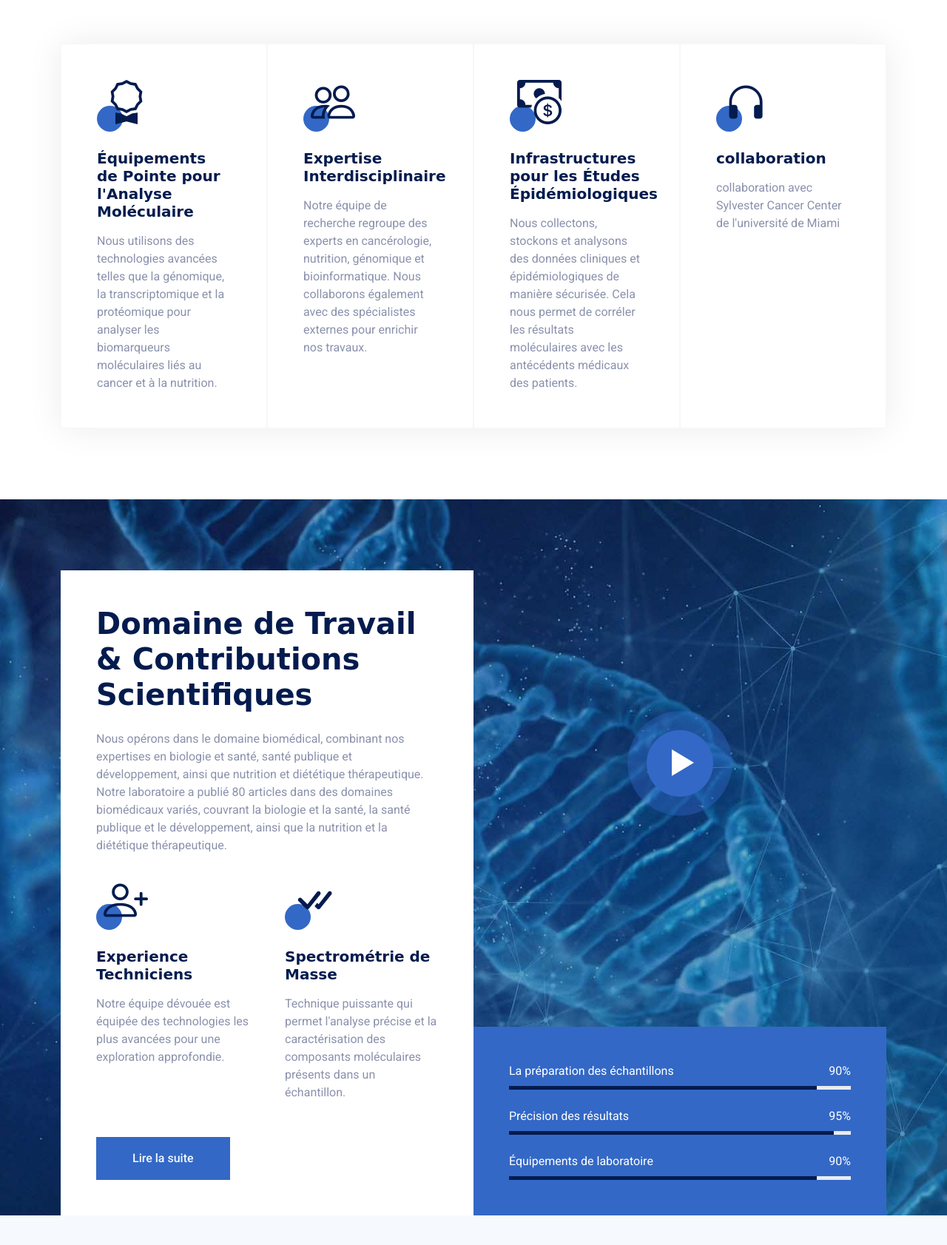
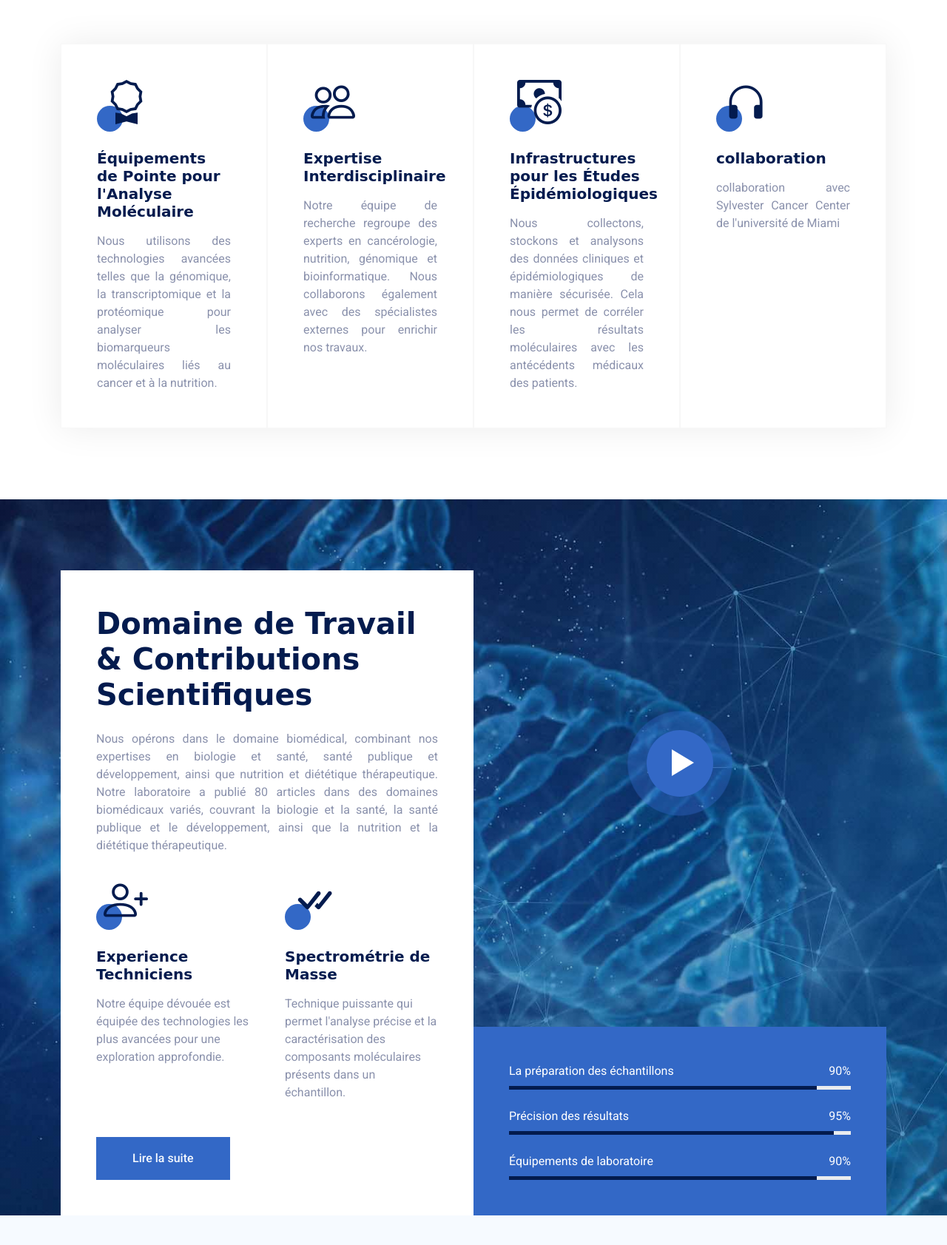
Before and after one commit to Gbelian/LBMCN, a Django app: page / in a window 1280 px wide. Shown: the part 1135-2818 px from the top of the page at 74% size. Run offline with Django 5.2, Linux system fonts and the light colour scheme; data that the repository does not hold is empty; some libraries are stand-ins or nearby versions; some web fonts are replaced.

Commit message:
mise à jour

```diff
--- a/Website/templates/Website/confirmation.html
+++ b/Website/templates/Website/confirmation.html
@@ -44,7 +44,7 @@
         <div class="container py-5">
             <div class="text-center mx-auto wow fadeInUp" data-wow-delay="0.1s" style="max-width: 600px;">
                 <h1 class="display-6 mb-3">Contactez - nous</h1>
-                <p class="mb-5" >Pour toute question, suggestion ou demande d'information, n'hésitez pas à remplir le formulaire ci-dessous. Nous nous engageons à vous répondre dans les plus brefs délais.</p>
+                <p class="mb-5" style="text-align: justify;" >Pour toute question, suggestion ou demande d'information, n'hésitez pas à remplir le formulaire ci-dessous. Nous nous engageons à vous répondre dans les plus brefs délais.</p>
                 <p class="mb-5" style="text-align: justify;">
                     Inscription réussie ! Merci de nous avoir faire confiance. Nous vous contacterons dans les plus bref délaie!
                 </p>
--- a/Website/templates/Website/contact.html
+++ b/Website/templates/Website/contact.html
@@ -44,7 +44,7 @@
         <div class="container py-5">
             <div class="text-center mx-auto wow fadeInUp" data-wow-delay="0.1s" style="max-width: 600px;">
                 <h1 class="display-6 mb-3">Contactez - nous</h1>
-                <p class="mb-5">Pour toute question, suggestion ou demande d'information, n'hésitez pas à remplir le formulaire ci-dessous. Nous nous engageons à vous répondre dans les plus brefs délais.</p>
+                <p class="mb-5" style="text-align: justify;" >Pour toute question, suggestion ou demande d'information, n'hésitez pas à remplir le formulaire ci-dessous. Nous nous engageons à vous répondre dans les plus brefs délais.</p>
             </div>
             <div class="row contact-info position-relative g-0 mb-5">
                 <div class="col-lg-6">
--- a/Website/templates/Website/index.html
+++ b/Website/templates/Website/index.html
@@ -121,7 +121,7 @@
                             <i class="bi bi-award text-dark"></i>
                         </div>
                         <h5 class="mb-3">Équipements de Pointe pour l'Analyse Moléculaire</h5>
-                        <p class="mb-0">Nous utilisons des technologies avancées telles que la génomique, la transcriptomique et la protéomique pour analyser les biomarqueurs moléculaires liés au cancer et à la nutrition. </p>
+                        <p class="mb-0"  style="text-align: justify;" >Nous utilisons des technologies avancées telles que la génomique, la transcriptomique et la protéomique pour analyser les biomarqueurs moléculaires liés au cancer et à la nutrition. </p>
                     </div>
                 </div>
                 <div class="col-md-6 col-lg-3 wow fadeIn" data-wow-delay="0.3s">
@@ -130,7 +130,7 @@
                             <i class="bi bi-people text-dark"></i>
                         </div>
                         <h5 class="mb-3">Expertise Interdisciplinaire</h5>
-                        <p class="mb-0">Notre équipe de recherche regroupe des experts en cancérologie, nutrition, génomique et bioinformatique. Nous collaborons également avec des spécialistes externes pour enrichir nos travaux.</p>
+                        <p class="mb-0" style="text-align: justify;" >Notre équipe de recherche regroupe des experts en cancérologie, nutrition, génomique et bioinformatique. Nous collaborons également avec des spécialistes externes pour enrichir nos travaux.</p>
                     </div>
                 </div>
                 <div class="col-md-6 col-lg-3 wow fadeIn" data-wow-delay="0.5s">
@@ -139,7 +139,7 @@
                             <i class="bi bi-cash-coin text-dark"></i>
                         </div>
                         <h5 class="mb-3"> Infrastructures pour les Études Épidémiologiques </h5>
-                        <p class="mb-0">Nous collectons, stockons et analysons des données cliniques et épidémiologiques de manière sécurisée. Cela nous permet de corréler les résultats moléculaires avec les antécédents médicaux des patients.</p>
+                        <p class="mb-0"  style="text-align: justify;" >Nous collectons, stockons et analysons des données cliniques et épidémiologiques de manière sécurisée. Cela nous permet de corréler les résultats moléculaires avec les antécédents médicaux des patients.</p>
                     </div>
                 </div>
                 <div class="col-md-6 col-lg-3 wow fadeIn" data-wow-delay="0.7s">
@@ -148,7 +148,7 @@
                             <i class="bi bi-headphones text-dark"></i>
                         </div>
                         <h5 class="mb-3">collaboration</h5>
-                        <p class="mb-0">collaboration avec Sylvester Cancer Center de l'université de Miami</p>
+                        <p class="mb-0"  style="text-align: justify;" >collaboration avec Sylvester Cancer Center de l'université de Miami</p>
                     </div>
                 </div>
             </div>
@@ -164,21 +164,21 @@
                 <div class="col-lg-6 pt-lg-5">
                     <div class="bg-white p-5 mt-lg-5">
                         <h1 class="display-6 mb-4 wow fadeIn" data-wow-delay="0.3s">Domaine de Travail & Contributions Scientifiques</h1>
-                        <p class="mb-4 wow fadeIn" data-wow-delay="0.4s">Nous opérons dans le domaine biomédical, combinant nos expertises en biologie et santé, santé publique et développement, ainsi que nutrition et diététique thérapeutique. Notre laboratoire a publié 80 articles dans des domaines biomédicaux variés, couvrant la biologie et la santé, la santé publique et le développement, ainsi que la nutrition et la diététique thérapeutique.</p>
+                        <p class="mb-4 wow fadeIn" data-wow-delay="0.4s"  style="text-align: justify;" >Nous opérons dans le domaine biomédical, combinant nos expertises en biologie et santé, santé publique et développement, ainsi que nutrition et diététique thérapeutique. Notre laboratoire a publié 80 articles dans des domaines biomédicaux variés, couvrant la biologie et la santé, la santé publique et le développement, ainsi que la nutrition et la diététique thérapeutique.</p>
                         <div class="row g-5 pt-2 mb-5">
                             <div class="col-sm-6 wow fadeIn" data-wow-delay="0.3s">
                                 <div class="icon-box-primary mb-4">
                                     <i class="bi bi-person-plus text-dark"></i>
                                 </div>
                                 <h5 class="mb-3">Experience Techniciens</h5>
-                                <span>Notre équipe dévouée est équipée des technologies les plus avancées pour une exploration approfondie.</span>
+                                <span  style="text-align: justify;" >Notre équipe dévouée est équipée des technologies les plus avancées pour une exploration approfondie.</span>
                             </div>
                             <div class="col-sm-6 wow fadeIn" data-wow-delay="0.4s">
                                 <div class="icon-box-primary mb-4">
                                     <i class="bi bi-check-all text-dark"></i>
                                 </div>
                                 <h5 class="mb-3">Spectrométrie de Masse</h5>
-                                <span>Technique puissante qui permet l'analyse précise et la caractérisation des composants moléculaires présents dans un échantillon.</span>
+                                <span  style="text-align: justify;" >Technique puissante qui permet l'analyse précise et la caractérisation des composants moléculaires présents dans un échantillon.</span>
                             </div>
                         </div>
                         <a class="btn btn-primary py-3 px-5 wow fadeIn" data-wow-delay="0.5s" href="">Lire la suite</a>
@@ -270,7 +270,7 @@
                             <i class="bi bi-heart-pulse text-dark"></i>
                         </div>
                         <h5 class="mb-3">Spectrométrie de Masse</h4>
-                            <p class="mb-4">La spectrométrie de masse est une technique puissante qui permet l'analyse précise et la caractérisation des composants moléculaires présents dans un échantillon.</p>
+                            <p class="mb-4"  style="text-align: justify;" >La spectrométrie de masse est une technique puissante qui permet l'analyse précise et la caractérisation des composants moléculaires présents dans un échantillon.</p>
                         <a class="btn btn-light px-3" href="">Lire la suite<i class="bi bi-chevron-double-right ms-1"></i></a>
                     </div>
                 </div>
@@ -280,7 +280,7 @@
                             <i class="bi bi-lungs text-dark"></i>
                         </div>
                         <h5 class="mb-3">Séquençage de l'ADN </h4>
-                            <p class="mb-4">Permet d'identifier des mutations génétiques spécifiques associées au développement du cancer.</p>
+                            <p class="mb-4"  style="text-align: justify;" >Permet d'identifier des mutations génétiques spécifiques associées au développement du cancer.</p>
                         <a class="btn btn-light px-3" href="">Lire la suite<i class="bi bi-chevron-double-right ms-1"></i></a>
                     </div>
                 </div>
@@ -290,7 +290,7 @@
                             <i class="bi bi-virus text-dark"></i>
                         </div>
                         <h5 class="mb-3">Méthylation de l'ADN </h4>
-                            <p class="mb-4">Étude des modifications épigénétiques pour comprendre comment elles peuvent influencer le développement des cancers.</p>
+                            <p class="mb-4"  style="text-align: justify;" >Étude des modifications épigénétiques pour comprendre comment elles peuvent influencer le développement des cancers.</p>
                         <a class="btn btn-light px-3" href="">Lire la suite<i class="bi bi-chevron-double-right ms-1"></i></a>
                     </div>
                 </div>
@@ -300,7 +300,7 @@
                             <i class="bi bi-capsule-pill text-dark"></i>
                         </div>
                         <h5 class="mb-3">Spectrométrie de Masse</h4>
-                            <p class="mb-4">Identification précise des composants moléculaires dans un échantillon, y compris les protéines, peptides, et métabolites.</p>
+                            <p class="mb-4"  style="text-align: justify;" >Identification précise des composants moléculaires dans un échantillon, y compris les protéines, peptides, et métabolites.</p>
                         <a class="btn btn-light px-3" href="">Lire la suite<i class="bi bi-chevron-double-right ms-1"></i></a>
                     </div>
                 </div>
@@ -310,7 +310,7 @@
                             <i class="bi bi-capsule text-dark"></i>
                         </div>
                         <h5 class="mb-3">Études Épidémiologiques</h4>
-                            <p class="mb-4">Analyse des données cliniques et épidémiologiques pour corréler les résultats moléculaires avec les antécédents médicaux des patients.</p>
+                            <p class="mb-4"  style="text-align: justify;" >Analyse des données cliniques et épidémiologiques pour corréler les résultats moléculaires avec les antécédents médicaux des patients.</p>
                         <a class="btn btn-light px-3" href="">Lire la suite<i class="bi bi-chevron-double-right ms-1"></i></a>
                     </div>
                 </div>
@@ -320,7 +320,7 @@
                             <i class="bi bi-prescription2 text-dark"></i>
                         </div>
                         <h5 class="mb-3">Des analyses de sang</h4>
-                            <p class="mb-4">Mesure des concentrations de marqueurs spécifiques associés à différents types de cancers, fournissant des indications sur la présence ou la progression de la maladie.</p>
+                            <p class="mb-4"  style="text-align: justify;" >Mesure des concentrations de marqueurs spécifiques associés à différents types de cancers, fournissant des indications sur la présence ou la progression de la maladie.</p>
                         <a class="btn btn-light px-3" href="">Lire la suite<i class="bi bi-chevron-double-right ms-1"></i></a>
                     </div>
                 </div>
@@ -337,7 +337,7 @@
                 <div class="col-lg-6 wow fadeInUp" data-wow-delay="0.1s">
                     <h1 class="display-6 mb-4" style="text-align: justify;" >Nous garantissons que vous obtiendrez toujours le meilleur résultat</h1>
                     <p style="text-align: justify;">Rejoignez-nous dans la lutte contre le cancer du sein en participant à Projekt-SEIN. Inscrivez-vous en ligne, donnez un petit échantillon de sang, et contribuez à la recherche sur les biomarqueurs moléculaires et l'impact de la nutrition. Votre participation peut faire la différence. Ensemble, combattons le cancer du sein. Chaque échantillon compte.</p>
-                    <p class="mb-4">Participez maintenant ! Rejoignez Projekt-SEIN pour un avenir sans cancer du sein. </p>
+                    <p class="mb-4" style="text-align: justify;" >Participez maintenant ! Rejoignez Projekt-SEIN pour un avenir sans cancer du sein. </p>
                     <div class="d-flex align-items-start wow fadeIn" data-wow-delay="0.3s">
                         <div class="icon-box-primary">
                             <i class="bi bi-geo-alt text-dark fs-1"></i>
@@ -454,7 +454,7 @@
                 </div>
                 <div class="col-md-6 wow fadeIn" data-wow-delay="0.5s">
                     <h1 class="display-6 mb-3">D. Callinice Capo-chichi</h1>
-                    <p class="mb-1">Full Professor of Biochemistry, Molecular Biology and Nutrition</p>
+                    <p class="mb-1" style="text-align: justify;" >Full Professor of Biochemistry, Molecular Biology and Nutrition</p>
                     <p class="mb-5">BMCN, Cotonou, Bénin</p>
                     <h3 class="mb-3">Biographie</h3>
                     <p class="mb-4" >Biomarkers initiating cancers and cancer prevention.Graduate student training to embrace cancer research and Nutrition</p>
@@ -509,7 +509,7 @@
         <div class="row gy-5 gx-0">
             <div class="col-lg-6 pe-lg-5 wow fadeIn" data-wow-delay="0.3s">
                 <h1 class="display-6 text-white mb-4">Ce que disent les habitués de notre laboratoire !!</h1>
-                <p class="text-white mb-5">Le Laboratoire BMCN est bien plus qu'un lieu de recherche, c'est une communauté d'experts dévoués qui partagent une vision commune pour améliorer la compréhension des maladies et développer des solutions innovantes.</p>
+                <p class="text-white mb-5" style="text-align: justify;" >Le Laboratoire BMCN est bien plus qu'un lieu de recherche, c'est une communauté d'experts dévoués qui partagent une vision commune pour améliorer la compréhension des maladies et développer des solutions innovantes.</p>
                 <a href="" class="btn btn-primary py-3 px-5">More Testimonials</a>
             </div>
             <div class="col-lg-6 mb-n5 wow fadeIn" data-wow-delay="0.5s">
--- a/Website/templates/Website/inscription.html
+++ b/Website/templates/Website/inscription.html
@@ -45,7 +45,7 @@
 
             <div class="row g-5">
                 <div class="col-lg-6 wow fadeInUp" data-wow-delay="0.1s">
-                    <p class="mb-4">Rejoignez-nous dans la lutte contre le cancer du sein en participant à Projekt-SEIN. Inscrivez-vous en ligne, donnez un petit échantillon de sang, et contribuez à la recherche sur les biomarqueurs moléculaires et l'impact de la nutrition.</a>.</p>
+                    <p class="mb-4" style="text-align: justify;" >Rejoignez-nous dans la lutte contre le cancer du sein en participant à Projekt-SEIN. Inscrivez-vous en ligne, donnez un petit échantillon de sang, et contribuez à la recherche sur les biomarqueurs moléculaires et l'impact de la nutrition.</a>.</p>
 
                     <form method="post" action="{% url 'inscription' %}">
                         {% csrf_token %}
--- a/Website/templates/Website/nav.html
+++ b/Website/templates/Website/nav.html
@@ -134,7 +134,7 @@
                         <img src="{% static 'Website/img/logo.jpg' %}" alt="" style="width: 50px; height: 50px; border-radius: 50%; border: 2px solid #380dd4;">
                         <h1 class="h1 text-primary mb-0">BM<span class="text-white">CN</span></h1>
                     </a>
-                    <p class="fs-5 mb-4">Explorez l'excellence technologique du Laboratoire BMCN, où les dernières avancées en analyse moléculaire sont mises en œuvre pour décrypter les secrets des biomarqueurs initiants des cancers. Notre équipe dévouée est équipée des technologies les plus avancées pour une exploration approfondie.</p>
+                    <p class="fs-5 mb-4" style="text-align: justify;" >Explorez l'excellence technologique du Laboratoire BMCN, où les dernières avancées en analyse moléculaire sont mises en œuvre pour décrypter les secrets des biomarqueurs initiants des cancers. Notre équipe dévouée est équipée des technologies les plus avancées pour une exploration approfondie.</p>
                     <p><i class="fa fa-map-marker-alt me-2"></i>9C35+X7W, Cotonou, Bénin</p>
                     <p><i class="fa fa-phone-alt me-2"></i>+229 66 30 11 71</p>
                     <p><i class="fa fa-envelope me-2"></i>BMCN.UAC@gmail.com</p>
--- a/Website/templates/Website/service.html
+++ b/Website/templates/Website/service.html
@@ -93,7 +93,7 @@
                             <i class="bi bi-capsule text-dark"></i>
                         </div>
                         <h5 class="mb-3">Études Épidémiologiques</h4>
-                            <p class="mb-4">Analyse des données cliniques et épidémiologiques pour corréler les résultats moléculaires avec les antécédents médicaux des patients.</p>
+                            <p class="mb-4" style="text-align: justify;" >Analyse des données cliniques et épidémiologiques pour corréler les résultats moléculaires avec les antécédents médicaux des patients.</p>
                         <a class="btn btn-light px-3" href="">Read More<i class="bi bi-chevron-double-right ms-1"></i></a>
                     </div>
                 </div>
@@ -143,7 +143,7 @@
                                 <div class="icon-box-primary mb-4">
                                     <i class="bi bi-chat-left-quote text-dark"></i>
                                 </div>
-                                <p class="fs-5 mb-4">La collaboration avec le Laboratoire BMCN a été extrêmement enrichissante. Leur approche multidisciplinaire et leur utilisation de technologies de pointe ouvrent de nouvelles perspectives passionnantes dans la recherche biomédicale.</p>
+                                <p class="fs-5 mb-4" style="text-align: justify;" >La collaboration avec le Laboratoire BMCN a été extrêmement enrichissante. Leur approche multidisciplinaire et leur utilisation de technologies de pointe ouvrent de nouvelles perspectives passionnantes dans la recherche biomédicale.</p>
                                 <div class="d-flex align-items-center">
                                     <img class="flex-shrink-0" src="{% static 'Website/img/testimonial-2.jpg' %}" alt="">
                                     <div class="ps-3">
```
Also changed, not shown: Website/templates/Website/feature.html (+7 -7 lines), Website/templates/Website/testimonial.html (+4 -4 lines).
